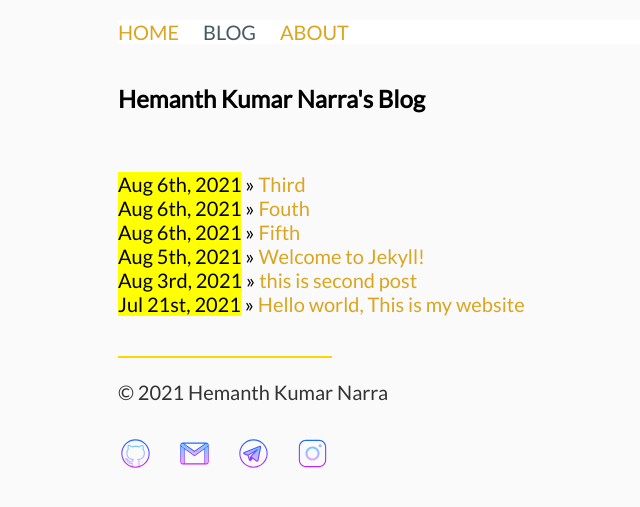
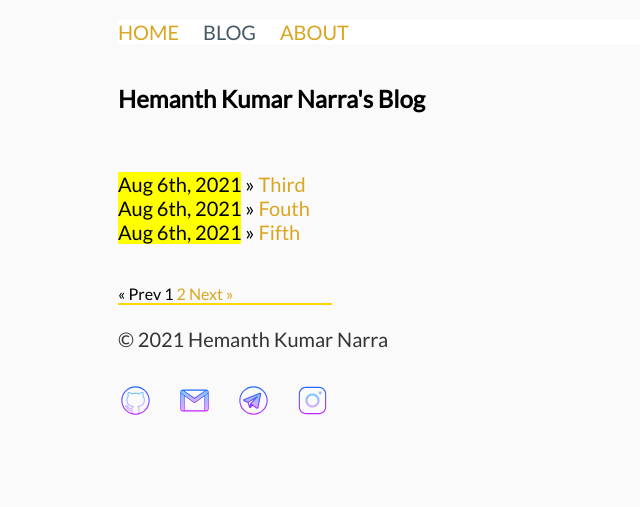
Before and after one commit to hemanthnarra/hemanthnarra.github.io, a Jekyll site: the page built from blog/index.html, in a window 1280 px wide. Shown: the top 507 px of the page, without its empty margins (168-808 px from the left). Built offline with Jekyll 4.4.1, drawn with Linux system fonts in a browser that asks for light colours; the list of posts is cut into pages by our own code.

Commit message:
pagination worked

```diff
--- a/_config.yml
+++ b/_config.yml
@@ -33,6 +33,7 @@ github_username:  jekyll
 # theme: minima
 plugins:
   - jekyll-feed
+  - jekyll-paginate
 
 # Exclude from processing.
 # The following items will not be processed, by default.
@@ -57,10 +58,12 @@ plugins:
 timezone: Asia/Kolkata
 # -------------------------------------------------------------------------
 markdown: kramdown
-kramdown:
-  syntax_highlighter: coderay
-  syntax_highlighter_opts:
-    line_numbers: table
-    bold_every: 5
+# kramdown:
+#   syntax_highlighter: coderay
+#   syntax_highlighter_opts:
+#     line_numbers: table
+#     bold_every: 5
 
-permalink: /blog/:title
+# permalink: /blog/:title
+paginate: 3
+paginate_path: /blog/page:num/
--- a/blog/index.html
+++ b/blog/index.html
@@ -6,8 +6,34 @@ title: Hemanth Kumar Narra's Blog
     <h2>{{ page.title }}</h2>
     <br>
     <ul class="blog-list">
-        {% for post in site.posts %}
-        <li><span><mark>{{ post.date | date_to_string: "ordinal", "US" }}</mark></span> &raquo; <a href="{{ post.url }}" title="{{ post.title }}">{{ post.title }}</a></li>
+        {% for post in paginator.posts %}
+        <li><span><mark>{{ post.date | date_to_string: "ordinal", "US" }}</mark></span> &raquo; <a href="{{post.url | prepend: site.baseurl}}" title="{{ post.title }}">{{ post.title }}</a></li>
         {% endfor %}
     </ul>
 </div>
+<!-- pagination -->
+{% if paginator.total_pages > 1 %}
+<div class="pagination">
+  {% if paginator.previous_page %}
+    <a href="{{ paginator.previous_page_path | prepend: site.baseurl | replace: '//', '/' }}">&laquo; Prev</a>
+  {% else %}
+    <span>&laquo; Prev</span>
+  {% endif %}
+
+  {% for page in (1..paginator.total_pages) %}
+    {% if page == paginator.page %}
+      <span class="webjeda">{{ page }}</span>
+    {% elsif page == 1 %}
+      <a href="/">{{ page }}</a>
+    {% else %}
+      <a href="{{ site.paginate_path | prepend: site.baseurl | replace: '//', '/' | replace: ':num', page }}">{{ page }}</a>
+    {% endif %}
+  {% endfor %}
+
+  {% if paginator.next_page %}
+    <a href="{{ paginator.next_page_path | prepend: site.baseurl | replace: '//', '/' }}">Next &raquo;</a>
+  {% else %}
+    <span>Next &raquo;</span>
+  {% endif %}
+</div>
+{% endif %}
```
